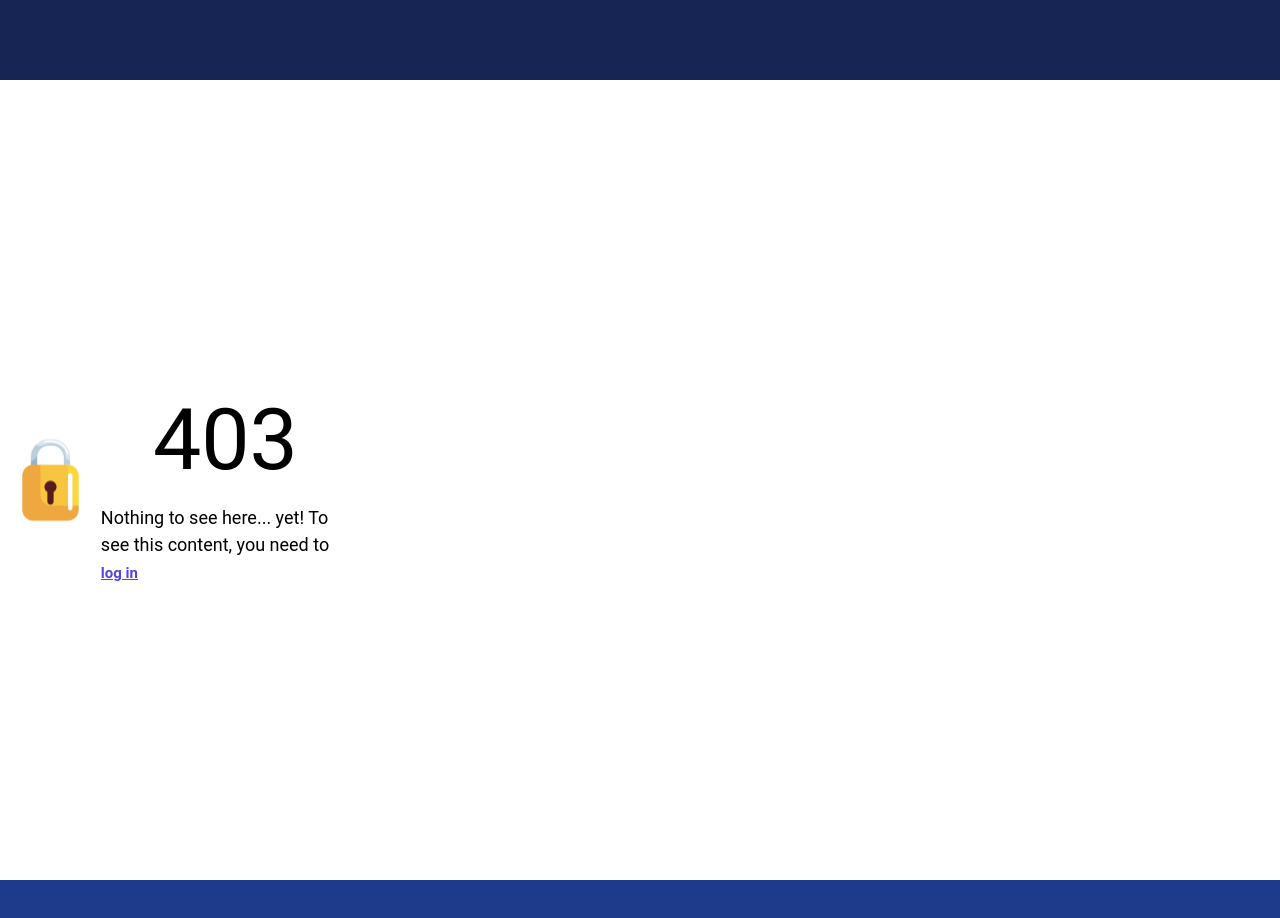
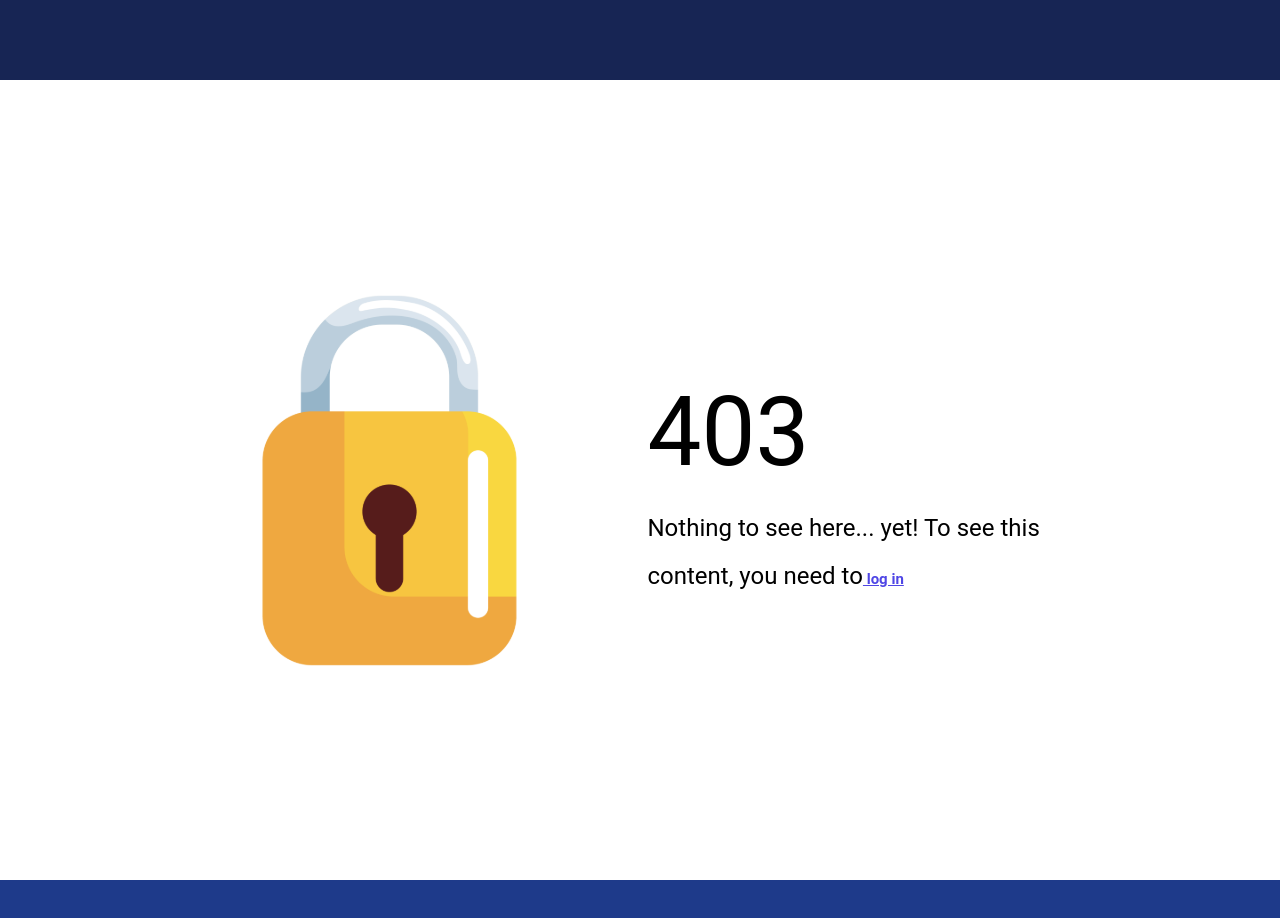
Before and after one commit to amiranda1911/project-manager-v2, a React (Vite) app: page /BlockedPage in a window 1280 px wide. Shown: the top 918 px of the page. Built offline with nearby package versions, Linux system fonts and the light colour scheme.

Commit message:
style:BlockedPage

```diff
--- a/src/pages/BlockedPage/BlockedPage.tsx
+++ b/src/pages/BlockedPage/BlockedPage.tsx
@@ -5,27 +5,29 @@ const BlockedPage = () => {
     <>
     <header className="h-[5rem] bg-blue-950"> </header>
 
-    <main className="grid grid-cols-1 md:grid-cols-2 md:w-[43.75rem] h-screen items-center justify-center bg-white">
+    <main className="flex flex-col h-screen items-center justify-center bg-white
+            md:flex-row md:w-[43.75rem] md:mx-auto lg:w-[59.75rem]">
 
-      <div className="flex flex-col md:flex-row flex-grow justify-between">
+        <div className="flex flex-col h-full justify-center gap-y-[3.43rem] flex-grow md:flex-row md:w-[43.938rem] md:mx-auto">
 
             <div className="flex items-center justify-center md:place-content-start">
                 <img
                 src="src\assets\Lock403.svg"
                 alt="403 Not Found"
-              className="w-[12.68rem] h-[11.81rem]"
+                className="w-[12.68rem] md:w-[20.912rem] lg:w-[28.438rem]"
                 />
             </div>
 
-          <div className="flex flex-col items-center justify-center  ">
-                <h1 className="font-roboto font-normal text-26">403</h1>
-                <p className="font-roboto font-normal text-black text-[1.125rem]">
+            <div className="flex flex-col items-center text-center w-[14.375rem] mx-auto md:place-content-center md:w-[20.22rem]  ">
+                <h1 className="font-roboto font-normal text-26 md:text-[6rem] md:w-[20.22rem] md:text-left lg:w-[27.5rem]">403</h1>
+                <p className="font-roboto font-normal text-black text-[1.125rem] leading-[2] md:text-19 md:text-left lg:w-[27.5rem]">
                     Nothing to see here... yet! To see this content, you need to
                     <span>
-                    <a href="/" className="text-[#4f46e5] underline font-roboto font-bold text-15"> log in</a>
+                        <a href="/LoginPage" className="text-[#4f46e5] underline font-roboto font-bold text-15"> log in</a>
                     </span>
                 </p>
             </div>
+
         </div>
     </main>
 
--- a/src/pages/PageNotFound/PageNotFound.tsx
+++ b/src/pages/PageNotFound/PageNotFound.tsx
@@ -3,12 +3,6 @@
 const PageNotFound = () => {
   return (
     <>
-      {/*
-        update template:
-        <html class="h-full">
-        <body class="h-full">
-        flex justify-center w-full
-      */}
       <header className="h-[5rem] bg-blue-950"> </header>
 
       <main className="flex flex-col h-screen items-center justify-center bg-white
@@ -23,17 +17,17 @@ const PageNotFound = () => {
                 className="w-[12.68rem] md:w-[20.912rem] lg:w-[28.438rem]"
                 />
             </div>
-            {/*<w-[12.68rem] h-[11.81rem]  justify-center justify-evenly>*/}
 
             <div className="flex flex-col items-center text-center w-[14.375rem] mx-auto md:place-content-center md:w-[20.22rem]">
                 <h1 className="font-roboto font-normal text-26 md:text-[6rem] md:w-[20.22rem] md:text-left lg:w-[27.5rem]">404</h1>
-                <p className=" font-roboto font-normal text-black text-[1.125rem] leading-[2] md:text-19 md:text-left lg:w-[27.5rem]">
+                <p className="font-roboto font-normal text-black text-[1.125rem] leading-[2] md:text-19 md:text-left lg:w-[27.5rem]">
                 Oops! Nothing to see here, just a lost kanban task.
                 </p>
-                <a href="/" className="pt-3 text-[#4f46e5] underline font-roboto font-bold text-15 md:text-18 lg:w-[24.813rem] lg:text-right lg:pr-6" >
+                <a href="/LoginPage" className="pt-3 text-[#4f46e5] underline font-roboto font-bold text-15 md:text-18 lg:w-[24.813rem] lg:text-right lg:pr-6" >
                     Go back to home
                 </a>
             </div>
+
         </div>
       </main>
 
```
Lines whose indentation alone changed are shown as unchanged.
